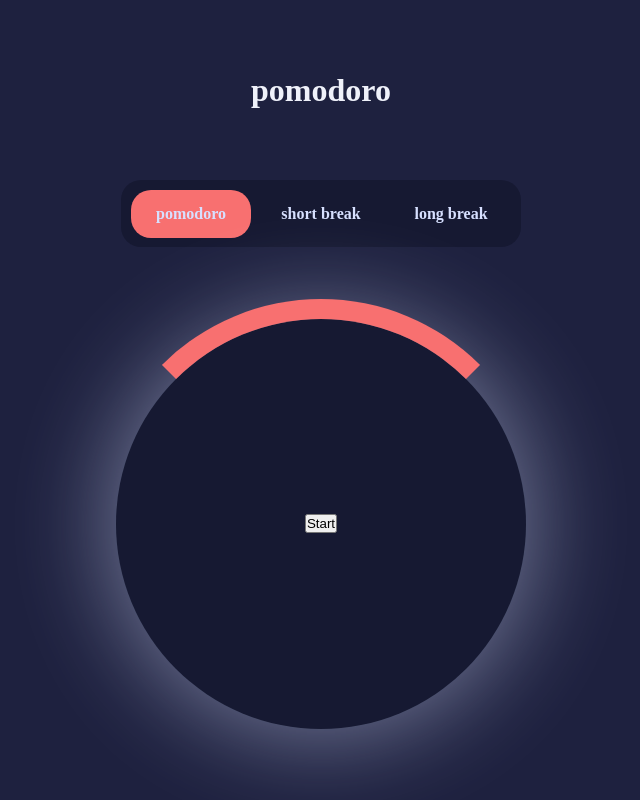
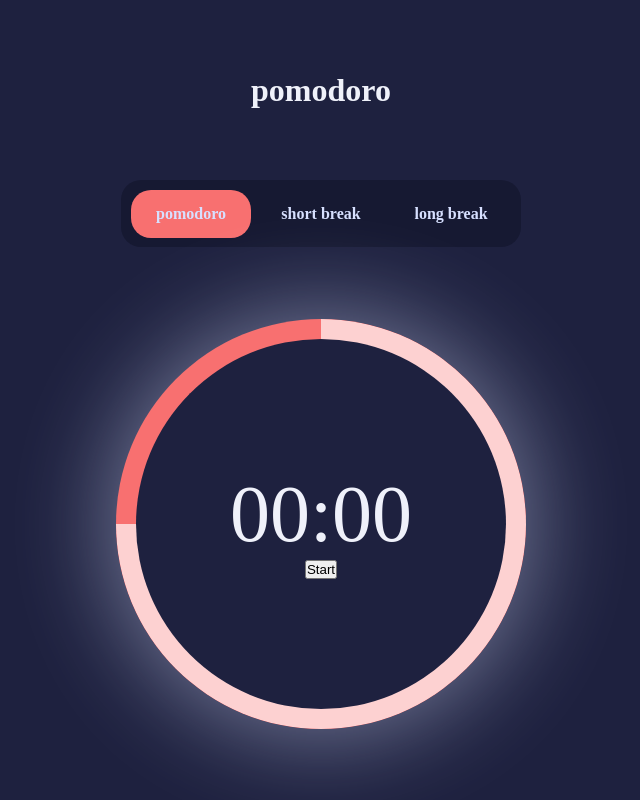
Before and after one commit to LeoLoureiro-code/Pomodoro-app, an Angular app: page / in a window 1280 px wide. Shown: the whole page, without its empty margins (319-959 px from the left). Built offline with nearby package versions, Linux system fonts and the light colour scheme.

Commit message:
create a progress bar

```diff
--- a/src/components/clock/clock.component.html
+++ b/src/components/clock/clock.component.html
@@ -1,9 +1,9 @@
 <div class="clock-div">
-    <div class="counter">
-      <div class="progress-bar"></div>
-      <div class="clock">
-        <p class="clock-numbers"></p>
-        <button>Start</button>
-      </div>
+  <div class="progress-bar">
+    <div class="progress-fill"></div>
+    <div class="clock">
+      <p class="clock-numbers">00:00</p>
+      <button class="start-btn">Start</button>
     </div>
   </div>
+</div>
--- a/src/components/clock/clock.component.scss
+++ b/src/components/clock/clock.component.scss
@@ -1,16 +1,4 @@
 @import "../../styles.scss";
-
-.clock-div {
-  height: 410px;
-  width: 410px;
-  border-radius: 50%;
-  background-color: $color-background-secondary;
-  display: flex;
-  justify-content: center;
-  align-items: center;
-  box-shadow: 0 0 100px 5px #d7e0ff7c;
-  position: relative;
-}
 
 .counter {
   width: 100%;
@@ -22,28 +10,79 @@
   position: relative;
 }
 
-.counter::before {
-  content: "";
+.progress-bar {
+  background-color: $color-accessories-red;
+  height: 410px;
+  width: 410px;
+  border-radius: 50%;
+  box-shadow: 0 0 100px 5px #d7e0ff7c;
+  display: flex;
+  justify-content: center;
+  align-items: center;
+  position: relative;
+  overflow: hidden;
+}
+
+
+.progress-fill {
   position: absolute;
   width: 100%;
   height: 100%;
   border-radius: 50%;
-  border: 20px solid transparent;
-  border-top-color: $color-accessories-red;
-  transform: rotate(0deg);
-  transition: transform 1s linear;
+  background: conic-gradient(
+    lighten($color-accessories-red, 20%) 0deg,
+    transparent 0deg
+  );
+  animation: circularFill 3s linear infinite;
 }
 
 
+@keyframes circularFill {
+  0% {
+    background: conic-gradient(
+      lighten($color-accessories-red, 20%) 0deg,
+      transparent 0deg
+    );
+  }
+  25% {
+    background: conic-gradient(
+      lighten($color-accessories-red, 20%) 90deg,
+      transparent 90deg
+    );
+  }
+  50% {
+    background: conic-gradient(
+      lighten($color-accessories-red, 20%) 180deg,
+      transparent 180deg
+    );
+  }
+  75% {
+    background: conic-gradient(
+      lighten($color-accessories-red, 20%) 270deg,
+      transparent 270deg
+    );
+  }
+  100% {
+    background: conic-gradient(
+      lighten($color-accessories-red, 20%) 360deg,
+      transparent 360deg
+    );
+  }
+}
+
 .clock {
+  height: 370px;
+  width: 370px;
+  border-radius: 50%;
   display: flex;
   flex-direction: column;
   justify-content: center;
   align-items: center;
   color: $color-text;
+  background-color: $color-background-primary;
   position: absolute;
 }
 
 .clock-numbers {
-  font-size: 50px;
+  font-size: 80px;
 }
```
